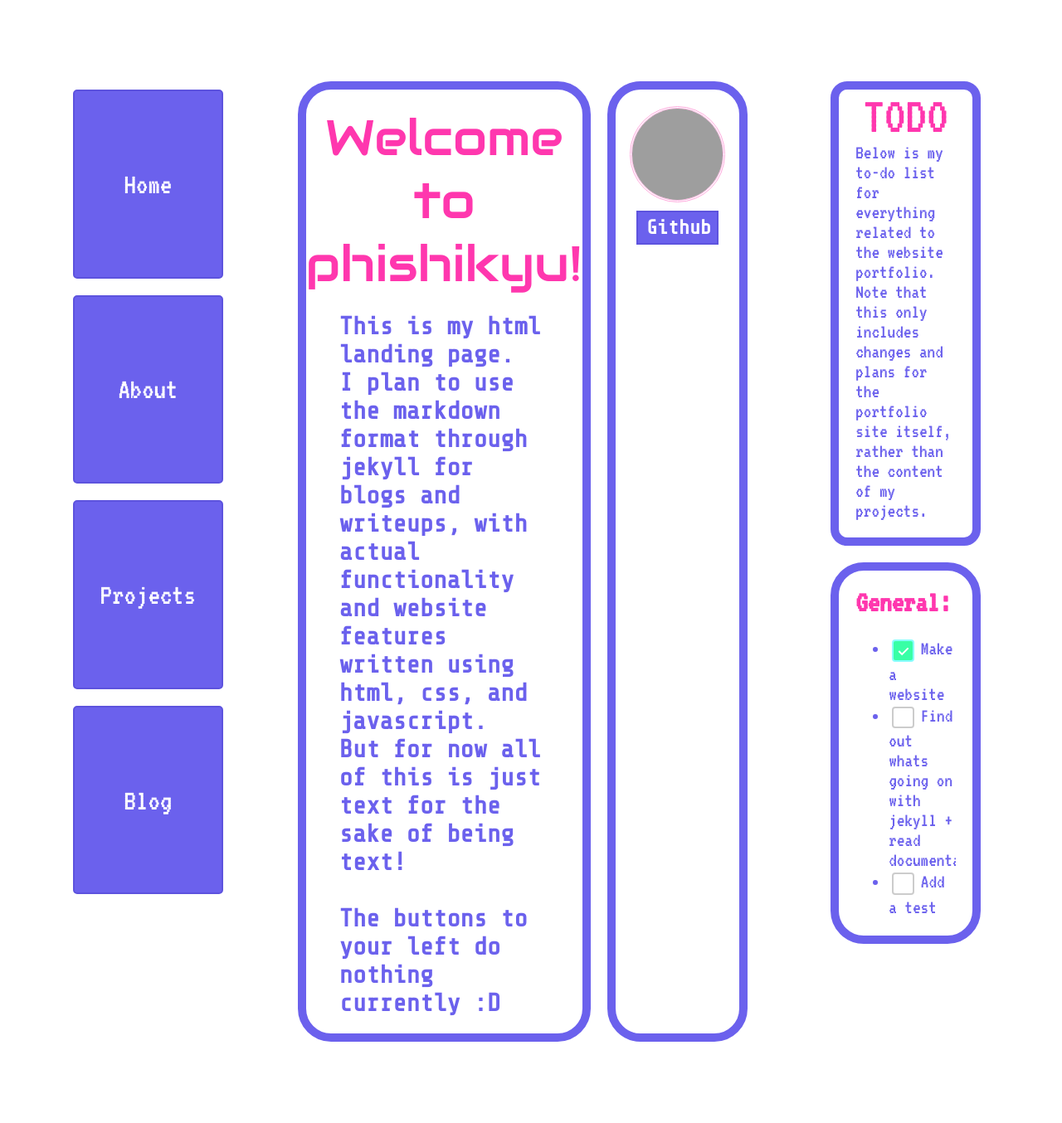
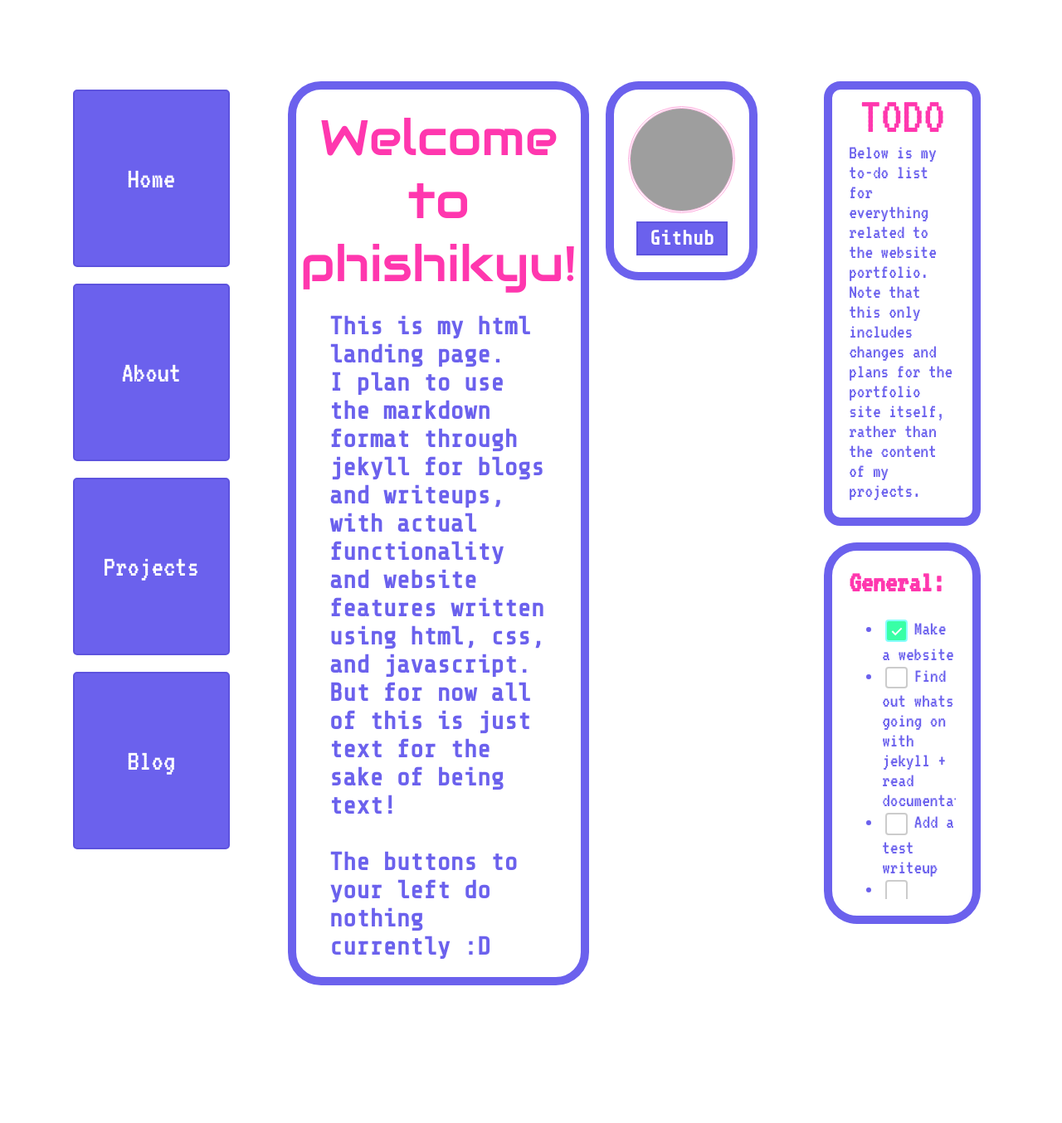
Before and after one commit to phishikyu/portfolio-website, a Jekyll site: the page built from index.html, in a window 1280 px wide. Shown: the whole page at 83% size. Built offline with Jekyll 4.4.1, drawn with Linux system fonts in a browser that asks for light colours; some web fonts are replaced; after the commit the page ends 1286 px from its top, so only the background shows below that; grey boxes are pictures that could not be loaded.

Commit message:
Fix flex shrink on profile box

```diff
--- a/index.html
+++ b/index.html
@@ -45,9 +45,10 @@
                 </main>
             </section>
             <section class="right-half">
-                <!-- Placeholder Image -->
                 <section class="profile-photo">
                     <img src="https://avatars.githubusercontent.com/u/110137370?v=4" alt="Profile photo">
+
+                    <!-- Placeholder Image -->
                     <!-- <img src="/assets/images/Logo-Placeholder.png" width="100%" height=auto> -->
 
                 </section>
--- a/pages/index/style.css
+++ b/pages/index/style.css
@@ -60,7 +60,6 @@
     display: flex;
     flex-direction: row;
     padding: 50px;
-    gap: 20px
 }
 
 /* Left Sidebar */
@@ -109,6 +108,9 @@
     flex: 3 1 0;
     gap: 20px;
     min-height: 80vh;
+
+    flex-direction: row;
+    align-items: flex-start;
 }
 
 .main-box .left-half {
@@ -127,12 +129,15 @@
     flex-direction: column;
     width: 25%;
     padding: 20px;
-
+    min-height: 0px;
 
     border-style: solid;
     border-color: #6b61ed;
     border-radius: 40px;
     border-width: 10px;
+    flex: auto;
+    height: auto;
+
 }
 
 .right-half .profile-photo {
```
